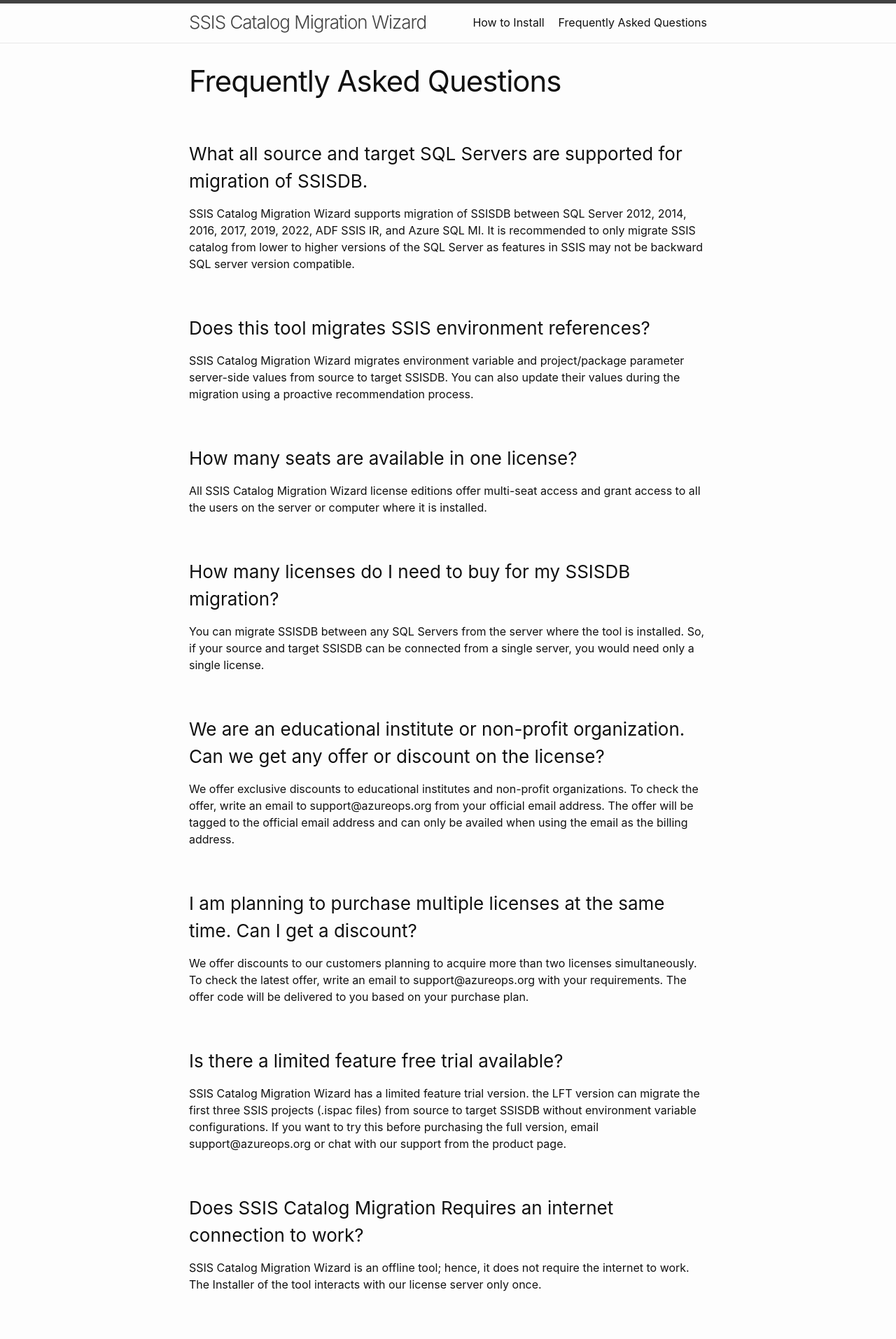
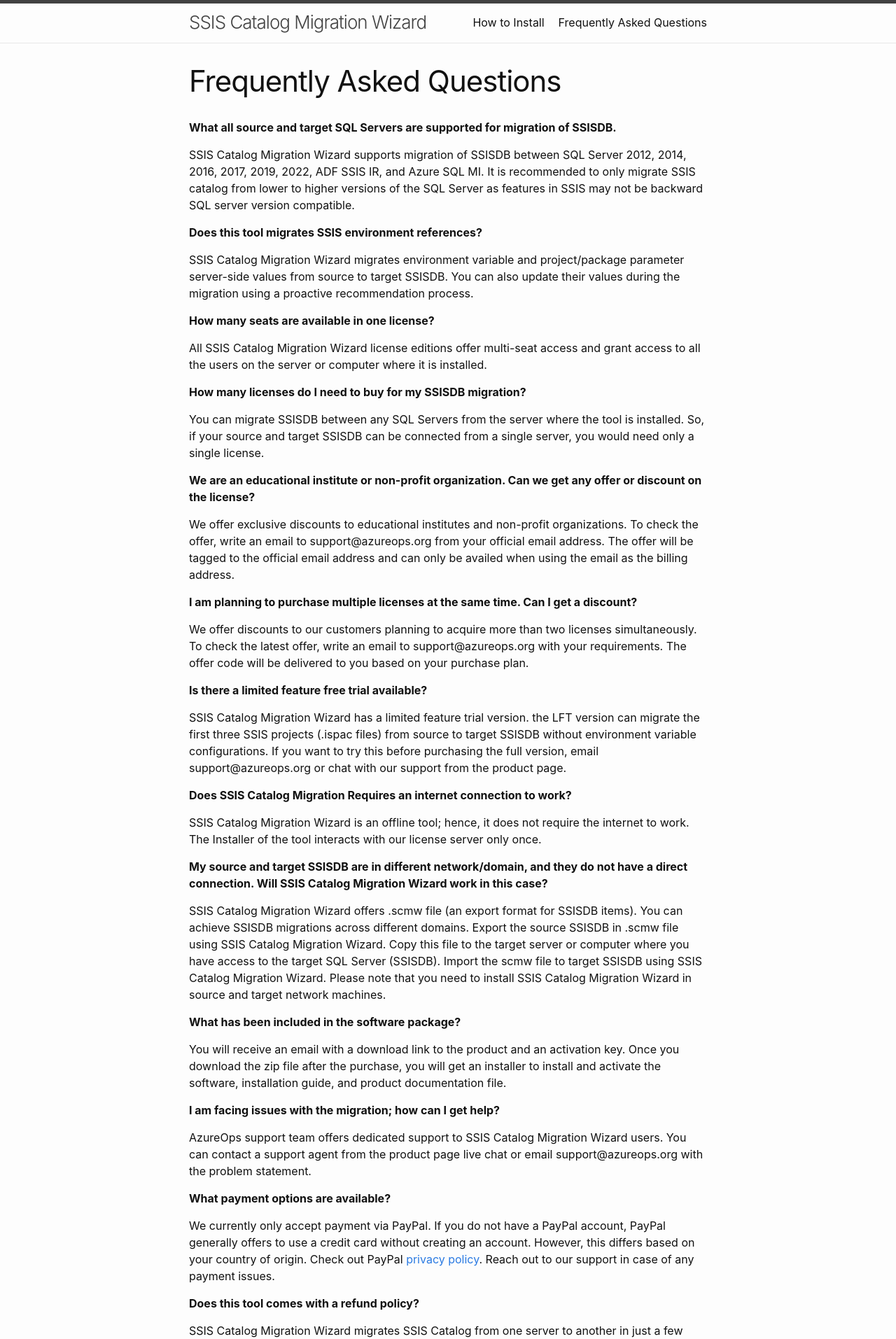
Before and after one commit to kr55/ssiscataloger, a Jekyll site: the page built from faq.md, in a window 1280 px wide. Shown: the top 1913 px of the page at 70% size. Built offline with Jekyll 4.4.1, drawn with Linux system fonts in a browser that asks for light colours.

Commit message:
Update faq.md

```diff
--- a/faq.md
+++ b/faq.md
@@ -3,43 +3,55 @@ layout: page
 title: Frequently Asked Questions
 permalink: /faq/
 ---
-### What all source and target SQL Servers are supported for migration of SSISDB.
+**What all source and target SQL Servers are supported for migration of SSISDB.**
 
 SSIS Catalog Migration Wizard supports migration of SSISDB between SQL Server 2012, 2014, 2016, 2017, 2019, 2022, ADF SSIS IR, and Azure SQL MI. It is recommended to only migrate SSIS catalog from lower to higher versions of the SQL Server as features in SSIS may not be backward SQL server version compatible.
 
-### Does this tool migrates SSIS environment references?
+**Does this tool migrates SSIS environment references?**
+
 SSIS Catalog Migration Wizard migrates environment variable and project/package parameter server-side values from source to target SSISDB. You can also update their values during the migration using a proactive recommendation process.
 
-### How many seats are available in one license?
+**How many seats are available in one license?**
+
 All SSIS Catalog Migration Wizard license editions offer multi-seat access and grant access to all the users on the server or computer where it is installed.
 
-### How many licenses do I need to buy for my SSISDB migration?
+**How many licenses do I need to buy for my SSISDB migration?**
+
 You can migrate SSISDB between any SQL Servers from the server where the tool is installed. So, if your source and target SSISDB can be connected from a single server, you would need only a single license.
 
-### We are an educational institute or non-profit organization. Can we get any offer or discount on the license?
+**We are an educational institute or non-profit organization. Can we get any offer or discount on the license?**
+
 We offer exclusive discounts to educational institutes and non-profit organizations. To check the offer, write an email to support@azureops.org from your official email address. The offer will be tagged to the official email address and can only be availed when using the email as the billing address.
 
-### I am planning to purchase multiple licenses at the same time. Can I get a discount?
+**I am planning to purchase multiple licenses at the same time. Can I get a discount?**
+
 We offer discounts to our customers planning to acquire more than two licenses simultaneously. To check the latest offer, write an email to support@azureops.org
 with your requirements. The offer code will be delivered to you based on your purchase plan.
 
-### Is there a limited feature free trial available?
+**Is there a limited feature free trial available?**
+
 SSIS Catalog Migration Wizard has a limited feature trial version. the LFT version can migrate the first three SSIS projects (.ispac files) from source to target SSISDB without environment variable configurations. If you want to try this before purchasing the full version, email support@azureops.org or chat with our support from the product page.
 
-### Does SSIS Catalog Migration Requires an internet connection to work?
+**Does SSIS Catalog Migration Requires an internet connection to work?**
+
 SSIS Catalog Migration Wizard is an offline tool; hence, it does not require the internet to work. The Installer of the tool interacts with our license server only once.
 
-### My source and target SSISDB are in different network/domain, and they do not have a direct connection. Will SSIS Catalog Migration Wizard work in this case?
+**My source and target SSISDB are in different network/domain, and they do not have a direct connection. Will SSIS Catalog Migration Wizard work in this case?**
+
 SSIS Catalog Migration Wizard offers .scmw file (an export format for SSISDB items). You can achieve SSISDB migrations across different domains. Export the source SSISDB in .scmw file using SSIS Catalog Migration Wizard. Copy this file to the target server or computer where you have access to the target SQL Server (SSISDB). Import the scmw file to target SSISDB using SSIS Catalog Migration Wizard. Please note that you need to install SSIS Catalog Migration Wizard in source and target network machines.
 
-### What has been included in the software package?
+**What has been included in the software package?**
+
 You will receive an email with a download link to the product and an activation key. Once you download the zip file after the purchase, you will get an installer to install and activate the software, installation guide, and product documentation file.
 
-### I am facing issues with the migration; how can I get help?
+**I am facing issues with the migration; how can I get help?**
+
 AzureOps support team offers dedicated support to SSIS Catalog Migration Wizard users. You can contact a support agent from the product page live chat or email support@azureops.org with the problem statement.
 
-### What payment options are available?
+**What payment options are available?**
+
 We currently only accept payment via PayPal. If you do not have a PayPal account, PayPal generally offers to use a credit card without creating an account. However, this differs based on your country of origin. Check out PayPal [privacy policy](https://azureops.org/privacy-policy/). Reach out to our support in case of any payment issues.
 
-### Does this tool comes with a refund policy?
+**Does this tool comes with a refund policy?**
+
 SSIS Catalog Migration Wizard migrates SSIS Catalog from one server to another in just a few clicks. If it does not work for you and you wish to get the refund of your purchase, you can claim it within three days of the purchase. Check out our [refund policy](https://azureops.org/refund_returns/) for more details.
```
